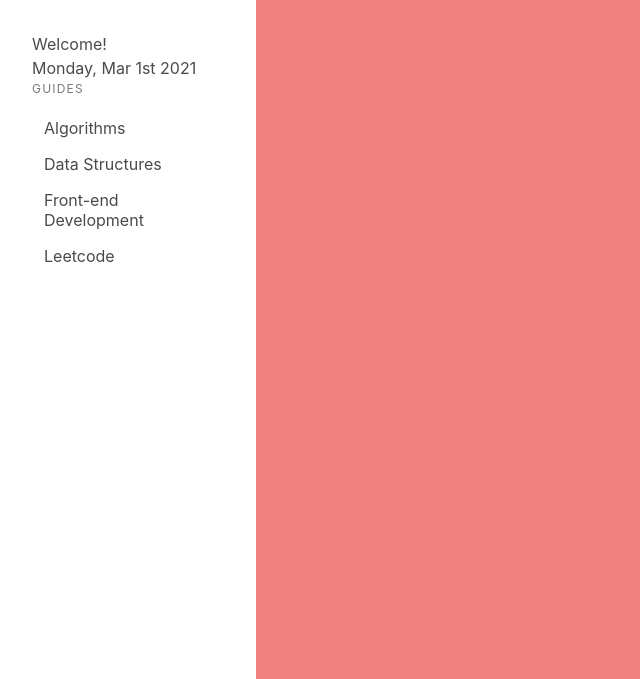
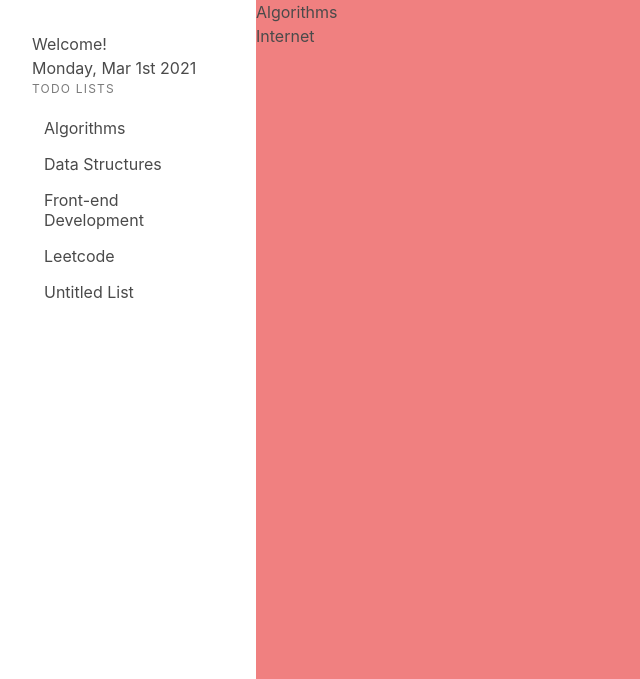
Before and after one commit to DevKarenC/todo-guide, a website built with webpack: page src/index.html in a window 1280 px wide. Both pictures are taken after a click on the button "+ New List". Shown: the top 679 px of the page, without its empty margins (0-640 px from the left). Built offline with nearby package versions, Linux system fonts and the light colour scheme.

Commit message:
Add Todo List in the nav bar

```diff
--- a/src/index.html
+++ b/src/index.html
@@ -18,7 +18,7 @@
         <p class="nav-quote"></p>
       </div>
       <div class="nav-list">
-        <p class="menu-label">Guides</p>
+        <p class="menu-label">Todo Lists</p>
         <ul class="menu-list">
           <li><a>Algorithms</a></li>
           <li><a>Data Structures</a></li>
@@ -41,8 +41,12 @@
     </aside>
     <!-- TODO LISTS CONTENT -->
     <main>
-      <div class="main-list-title"></div>
-      <div class="main-task-wrapper"></div>
+      <div class="todo-list-heading">
+        <div class="todo-list-name"></div>
+        <div class="todo-list-progress"></div>
+        <div class="todo-list-stars"></div>
+      </div>
+      <div class="task-container"></div>
     </main>
   </body>
 </html>
--- a/src/index.js
+++ b/src/index.js
@@ -1,7 +1,9 @@
+import { doc } from 'prettier';
 import './index.css';
 import { displayDate } from './modules/date';
 // import { displayQuote } from './modules/quote';
 import { TodoList } from './modules/todoList';
+import { displayNewTodoList } from './modules/addTodoList';
 
 function view() {
   displayDate();
@@ -15,3 +17,39 @@ function view() {
 }
 
 view();
+
+displayNewTodoList();
+
+function displayTodoList(name) {
+  const todoListHeading = document.querySelector('.todo-list-heading');
+  const todoListName = document.querySelector('.todo-list-name');
+  const todoListProgress = document.querySelector('.todo-list-progress');
+  const todoListStars = document.querySelector('.todo-list-stars');
+  const todoListTaskContainer = document.querySelector('.task-container');
+  todoListName.textContent = name;
+  todoListTaskContainer.append(displayTask('Internet', '50%', '4'));
+}
+
+displayTodoList('Algorithms');
+
+function calculateTodoListProgress() {}
+
+function countTodoListStars() {}
+
+function displayTask(name) {
+  const taskContainer = document.createElement('div');
+  const taskName = document.createElement('div');
+  const taskDueDate = document.createElement('div');
+  const taskStatus = document.createElement('div');
+  const taskStar = document.createElement('div');
+
+  taskName.textContent = name;
+  taskName.classList.add('task-name');
+  taskDueDate.classList.add('task-due-date');
+  taskStatus.classList.add('task-status');
+  taskStar.classList.add('task-stars');
+  taskContainer.classList.add('task-item');
+  taskContainer.append(taskName, taskStar);
+
+  return taskContainer;
+}
--- /dev/null
+++ b/src/modules/addTodoList.js
@@ -0,0 +1,25 @@
+import { TodoList } from './todoList';
+
+export function displayNewTodoList() {
+  const navListContainer = document.querySelector('.menu-list');
+  const newListButton = document.querySelector('.nav-add-list');
+
+  function handleNewListButton(name = 'Untitled List') {
+    const newList = document.createElement('li');
+    newList.innerHTML = `<a>${name}</a>`;
+    navListContainer.append(newList);
+  }
+
+  newListButton.addEventListener('click', () => {
+    handleNewListButton();
+    addNewTodoList();
+  });
+}
+
+const todoLists = [];
+
+function addNewTodoList() {
+  const newList = new TodoList('Untitled List', []);
+  todoLists.push(newList);
+  console.log(todoLists);
+}
--- a/src/modules/todoList.js
+++ b/src/modules/todoList.js
@@ -25,7 +25,7 @@ export class TodoList {
     this.todos = todos;
   }
   addTodo(title) {
-    this.todos.push(new todoItem(title));
+    this.todos.push(new TodoItem(title));
     return this.todos;
   }
   deleteTodo(todoIndex) {
```
Also changed, not shown: dist/index.html, 1 other file.
